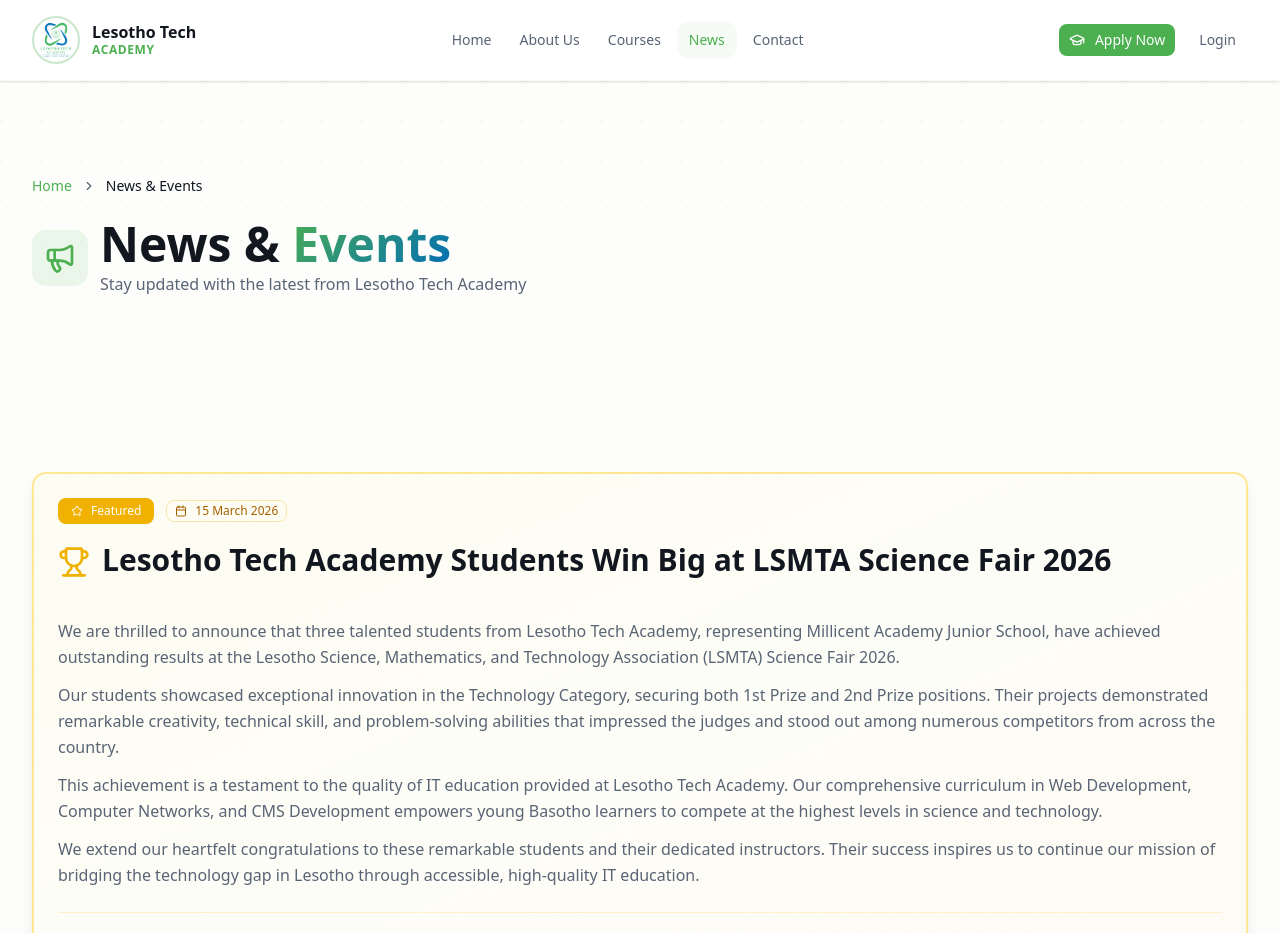
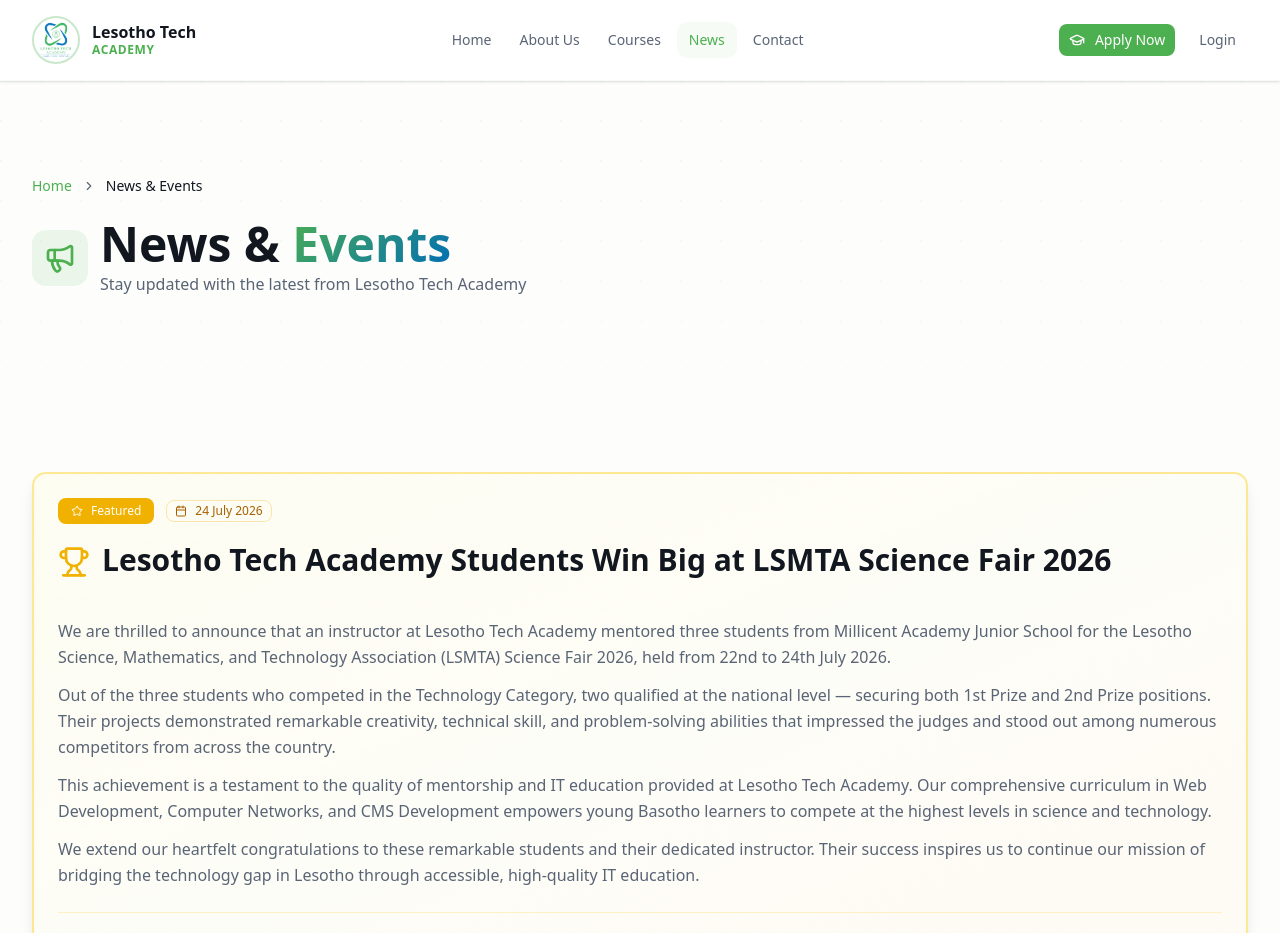
Before and after one commit to Mohono-110/Lesothotechacademy, a Next.js app: page /news in a window 1280 px wide. Shown: the top 933 px of the page. Built offline with nearby package versions, Linux system fonts and the light colour scheme.

Commit message:
Fix LSMTA news: instructor mentored 3 students, 2 qualified (22-24 July 2026)

```diff
--- a/src/app/about/page.tsx
+++ b/src/app/about/page.tsx
@@ -387,7 +387,7 @@
                       </h4>
                       <div className="bg-gradient-to-r from-amber-50 to-yellow-50 dark:from-amber-950/20 dark:to-yellow-950/20 rounded-xl p-4 border border-amber-200/50 dark:border-amber-800/30">
                         <p className="text-sm text-foreground leading-relaxed">
-                          Three talented students from <strong>Lesotho Tech Academy</strong>, representing{' '}
+                          An instructor at <strong>Lesotho Tech Academy</strong> mentored three students from{' '}
                           <a
                             href="https://millicentacademy.co.ls"
                             target="_blank"
@@ -396,7 +396,7 @@
                           >
                             Millicent Academy Junior School
                             <ExternalLink className="h-3 w-3" />
-                          </a>, achieved outstanding results at the <strong>Lesotho Science, Mathematics, and Technology Association (LSMTA) Science Fair 2026</strong>. They showcased exceptional innovation in the Technology Category, securing{' '}
+                          </a> for the <strong>LSMTA Science and Mathematics Fair 2026</strong> (22nd–24th July). Of the three who competed, <strong className="text-amber-600">two qualified</strong> — winning{' '}
                           <strong className="text-amber-600">1st Prize</strong> and{' '}
                           <strong className="text-slate-500">2nd Prize</strong> at the{' '}
                           <strong>National Level</strong>.
@@ -575,7 +575,7 @@
                       Students Win Big at LSMTA Science Fair 2026
                     </h3>
                     <p className="text-muted-foreground leading-relaxed text-sm sm:text-base mb-4">
-                      Three talented students from <strong>Lesotho Tech Academy</strong>, representing{' '}
+                      An instructor at <strong>Lesotho Tech Academy</strong> mentored three students from{' '}
                       <a
                         href="https://millicentacademy.co.ls"
                         target="_blank"
@@ -584,7 +584,7 @@
                       >
                         Millicent Academy Junior School
                         <ExternalLink className="h-3.5 w-3.5" />
-                      </a>, achieved outstanding results at the Lesotho Science, Mathematics, and Technology Association (LSMTA) Science Fair 2026. They showcased exceptional innovation in the Technology Category, securing both 1st Prize and 2nd Prize positions.
+                      </a> for the LSMTA Science and Mathematics Fair 2026, held 22nd–24th July. Of the three who competed in the Technology Category, two qualified at the national level — winning both 1st Prize and 2nd Prize positions.
                       Their success inspires us to continue our mission of bridging the technology gap in Lesotho through accessible, high-quality IT education.
                     </p>
                     <a
--- a/src/app/news/page.tsx
+++ b/src/app/news/page.tsx
@@ -38,16 +38,16 @@
 
 const featuredArticle = {
   title: 'Lesotho Tech Academy Students Win Big at LSMTA Science Fair 2026',
-  date: '15 March 2026',
+  date: '24 July 2026',
   category: 'Achievement',
   icon: Trophy,
-  content: `We are thrilled to announce that three talented students from Lesotho Tech Academy, representing Millicent Academy Junior School, have achieved outstanding results at the Lesotho Science, Mathematics, and Technology Association (LSMTA) Science Fair 2026.
+  content: `We are thrilled to announce that an instructor at Lesotho Tech Academy mentored three students from Millicent Academy Junior School for the Lesotho Science, Mathematics, and Technology Association (LSMTA) Science Fair 2026, held from 22nd to 24th July 2026.
 
-Our students showcased exceptional innovation in the Technology Category, securing both 1st Prize and 2nd Prize positions. Their projects demonstrated remarkable creativity, technical skill, and problem-solving abilities that impressed the judges and stood out among numerous competitors from across the country.
+Out of the three students who competed in the Technology Category, two qualified at the national level — securing both 1st Prize and 2nd Prize positions. Their projects demonstrated remarkable creativity, technical skill, and problem-solving abilities that impressed the judges and stood out among numerous competitors from across the country.
 
-This achievement is a testament to the quality of IT education provided at Lesotho Tech Academy. Our comprehensive curriculum in Web Development, Computer Networks, and CMS Development empowers young Basotho learners to compete at the highest levels in science and technology.
+This achievement is a testament to the quality of mentorship and IT education provided at Lesotho Tech Academy. Our comprehensive curriculum in Web Development, Computer Networks, and CMS Development empowers young Basotho learners to compete at the highest levels in science and technology.
 
-We extend our heartfelt congratulations to these remarkable students and their dedicated instructors. Their success inspires us to continue our mission of bridging the technology gap in Lesotho through accessible, high-quality IT education.`,
+We extend our heartfelt congratulations to these remarkable students and their dedicated instructor. Their success inspires us to continue our mission of bridging the technology gap in Lesotho through accessible, high-quality IT education.`,
   link: 'https://millicentacademy.co.ls',
 };
 
--- a/src/app/page.tsx
+++ b/src/app/page.tsx
@@ -498,8 +498,7 @@
                       Students Win Big at LSMTA Science Fair 2026
                     </h3>
                     <p className="text-muted-foreground leading-relaxed mb-5">
-                      Three talented students from{' '}
-                      <strong className="text-foreground">Lesotho Tech Academy</strong>, representing{' '}
+                      An instructor at <strong className="text-foreground">Lesotho Tech Academy</strong> mentored three students from{' '}
                       <a
                         href="https://millicentacademy.co.ls"
                         target="_blank"
@@ -507,8 +506,7 @@
                         className="text-lta-blue hover:text-lta-blue-dark underline underline-offset-2 decoration-lta-blue/40 hover:decoration-lta-blue transition-colors font-medium"
                       >
                         Millicent Academy Junior School
-                      </a>, achieved outstanding results at the{' '}
-                      <strong className="text-foreground">Lesotho Science, Mathematics, and Technology Association (LSMTA) Science Fair 2026</strong>, competing in the Technology Category:
+                      </a> for the <strong className="text-foreground">LSMTA Science and Mathematics Fair 2026</strong> (22nd–24th July). Of the three who competed, <strong className="text-foreground">two qualified</strong> at the national level:
                     </p>
 
                     {/* Prize Badges */}
```
